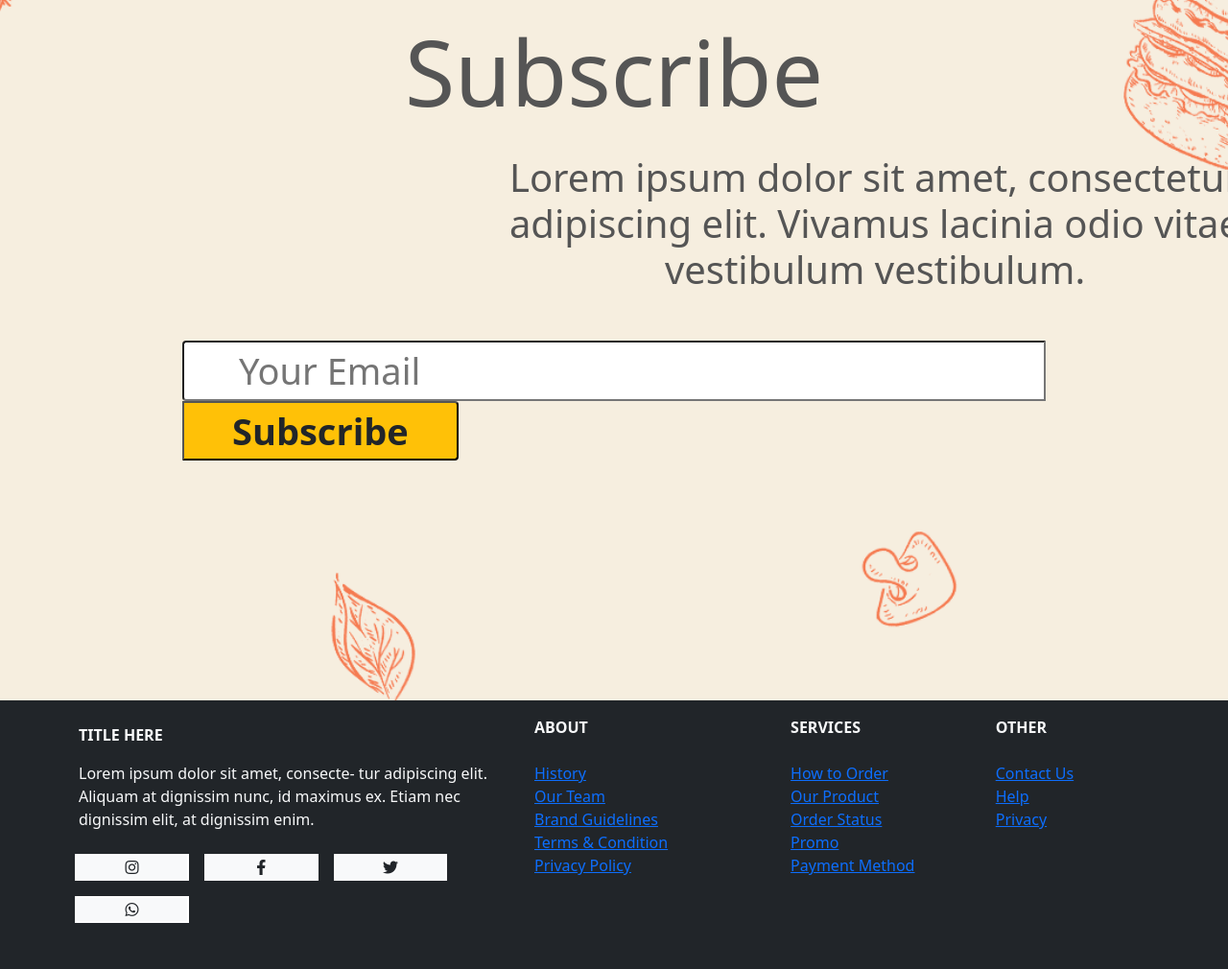
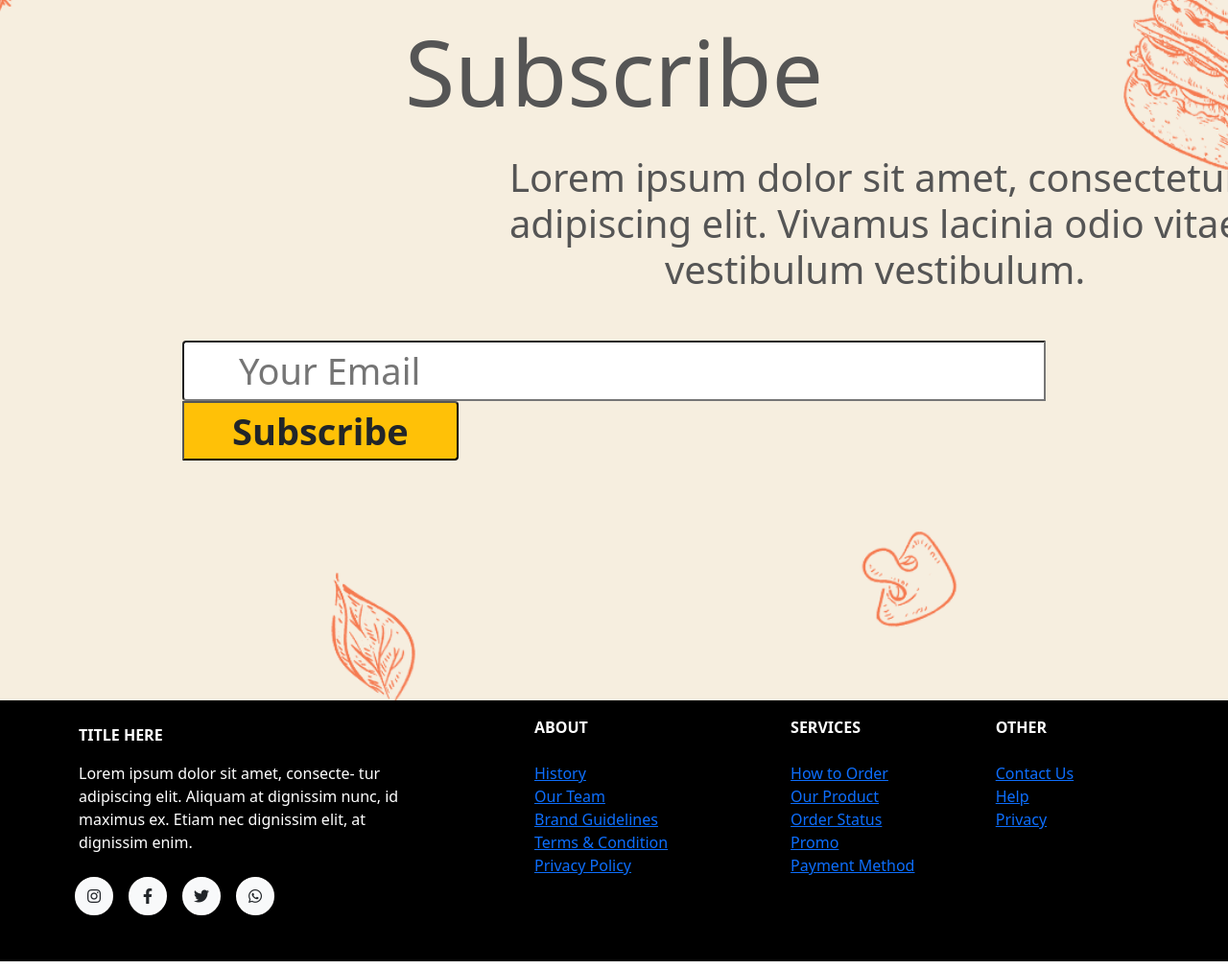
Before and after one commit to junsonhank/kiemtra, a website: page index.html in a window 1280 px wide. Shown: the part 5963-6973 px from the top of the page at 96% size. Drawn offline with nearby package versions, Linux system fonts and the light colour scheme.

Commit message:
Signed-off-by: junsonhank <junsonhank@gmail.com>commit new3

```diff
--- a/css/style.scss
+++ b/css/style.scss
@@ -278,33 +278,39 @@
           }
         }
     }
-    .footer {
-        background-color: #424954;
+.footer {
+        background-color: black;
         height: 100%;
-        .text-footer {
-            color: white;
+        color: white;
+
+    .span{
+        margin-right: 100px;
         }
-        .row{
-            height: 20px;
-            width: 20px;
+
+
+    .border-icon {
+            height: 40px;
+            width: 40px;
             border-radius: 50%;
             -moz-border-radius: 50%;
             -webkit-border-radius: 50%;
         }
-        .border-icon {
-            height: 20px;
-            width: 20px;
-            border-radius: 50%;
-            -moz-border-radius: 50%;
-            -webkit-border-radius: 50%;
-          }
-        i {
-            color: black;
-        }
 
+    .i {
+    color: black;
     }
+    .a{
+        text-decoration: 10px;
+        color: white;
+        font-weight: normal !important;
+    }
+    .ul{
+        color: white;
+    }
+
+}
     #dialog {
-        background: url(/SCSS/images/yoga.jpg) no-repeat;
+        background: url(/kiemtra/images/nen123.png) no-repeat;
         background-size: cover;
     }
     //mobile:width<740px; man hinh dt
--- a/index.html
+++ b/index.html
@@ -244,7 +244,7 @@
     </div>
 
 
-    <footer class="bg-dark text-light">
+    <div class="footer">
         <div class="container">
             <div class="row">
                 <div class="col-lg-5 col-12 py-4 right-footer">
@@ -298,7 +298,7 @@
                 </div>
             </div>
         </div>
-    </footer>
+    </div>
 </body>
 
 
```
Also changed, not shown: css/style.css, 1 other file.
